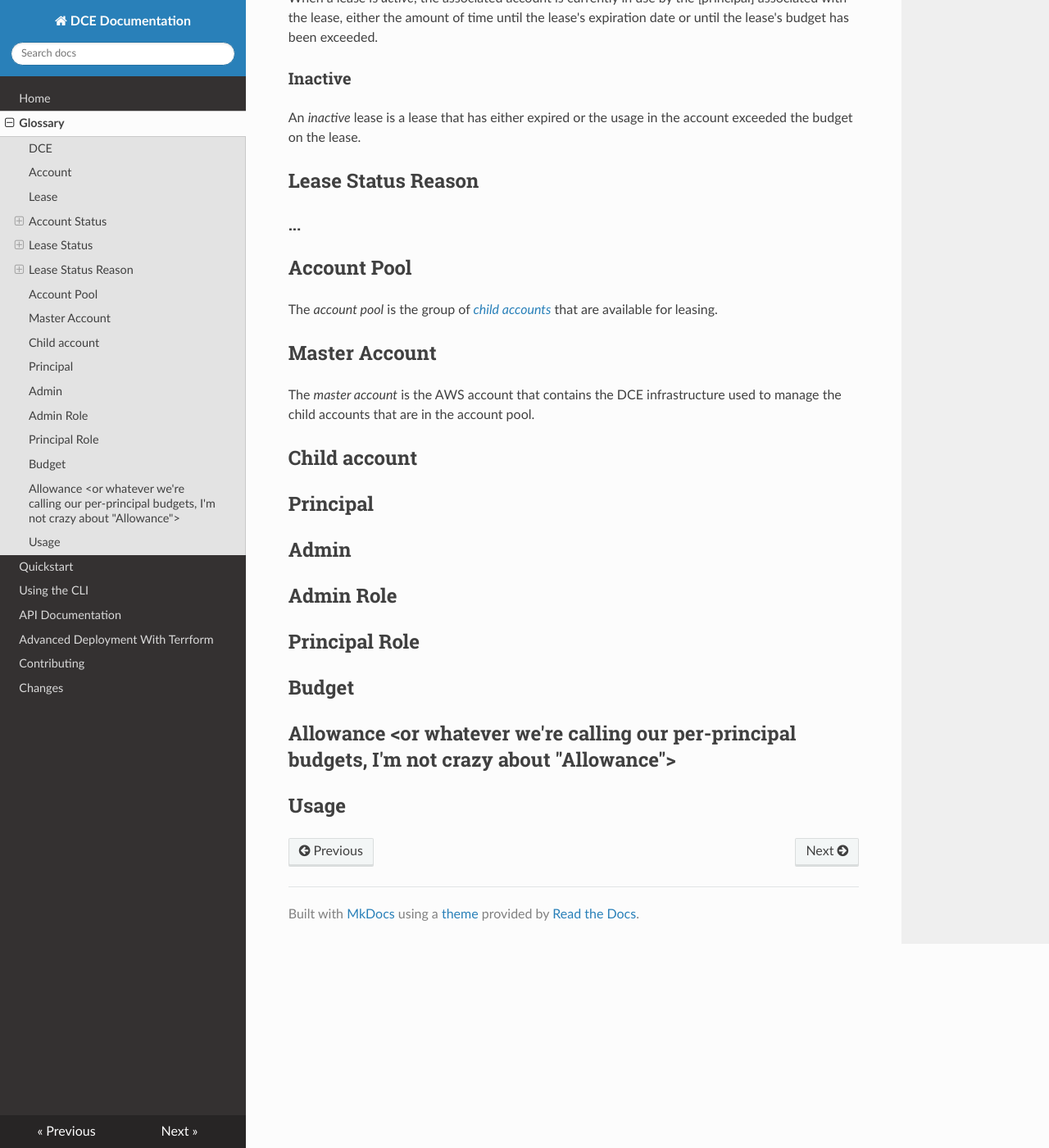
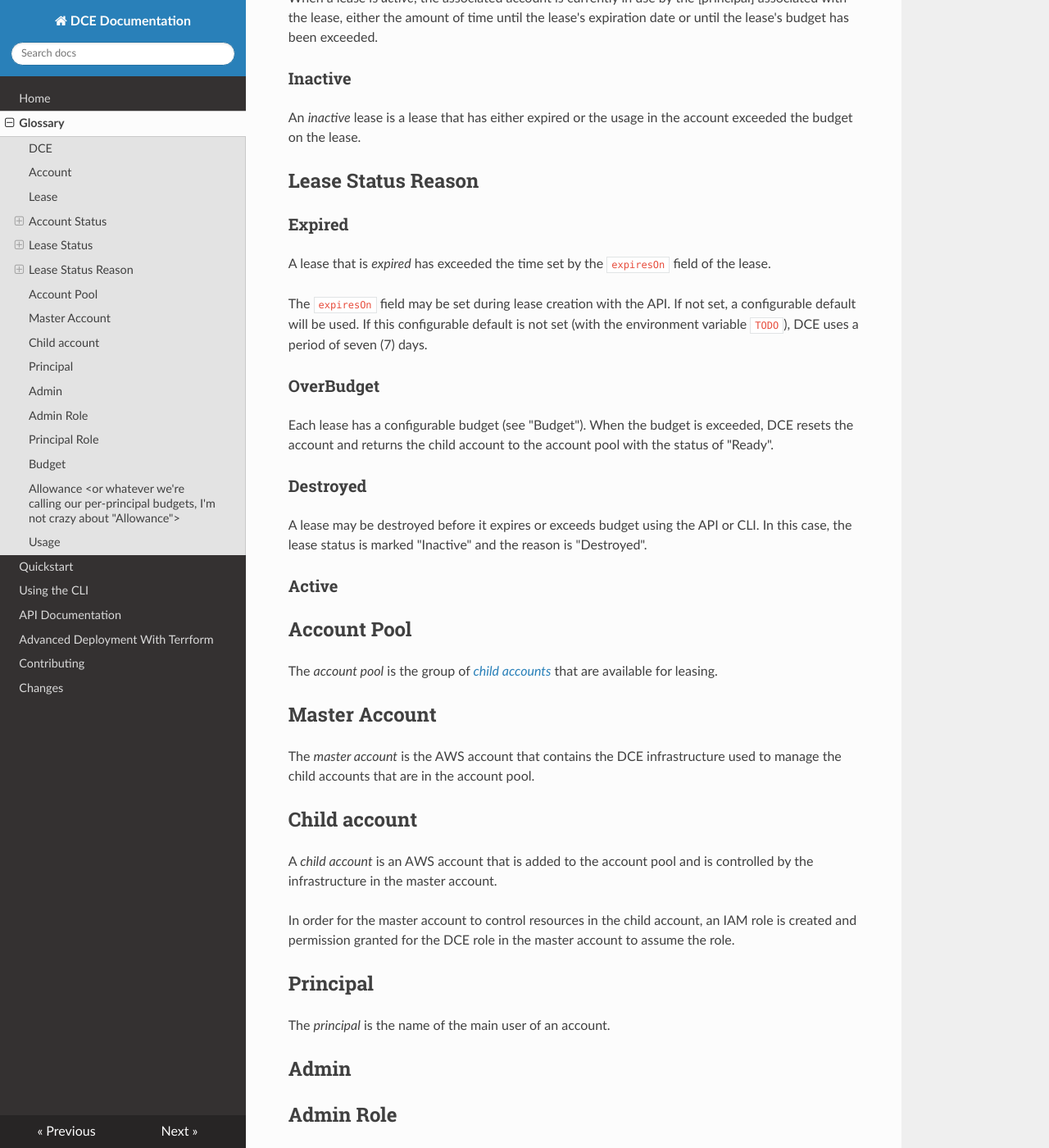
Before and after one commit to Optum/dce, an MkDocs documentation site: the page built from docs/glossary.md, in a window 1280 px wide and 1400 px high, scrolled down 1159 px. Shown: the whole window at 82% size. Built offline with MkDocs 1.6.1, drawn with Linux system fonts in a browser that asks for light colours; nearby versions of some CDN libraries; some of the changed text lies outside the part shown.

Commit message:
WIP: more work on glossary, index, and other documentation.
Signed-off-by: Nathan A. Good <nathan.a.good@gmail.com>

```diff
--- a/docs/glossary.md
+++ b/docs/glossary.md
@@ -45,7 +45,33 @@ An _inactive_ lease is a lease that has either expired or the usage in the
 account exceeded the budget on the lease.
 
 ## Lease Status Reason
-### ...
+
+### Expired
+
+A lease that is _expired_ has exceeded the time set by the `expiresOn` field
+of the lease.
+
+The `expiresOn` field may be set during lease creation with the
+API. If not set, a configurable default will be used. If this configurable
+default is not set (with the environment variable `TODO`), DCE uses a period of
+seven (7) days.
+
+### OverBudget
+
+Each lease has a configurable budget (see "Budget"). When the budget is
+exceeded, DCE resets the account and returns the child account to the
+account pool with the status of "Ready".
+
+### Destroyed
+
+A lease may be destroyed before it expires or exceeds budget using the API
+or CLI. In this case, the lease status is marked "Inactive" and the reason
+is "Destroyed".
+
+### Active
+
+
+
 ## Account Pool
 
 The _account pool_ is the group of _[child accounts](#child-accounts)_ that
@@ -58,12 +84,39 @@ used to manage the child accounts that are in the account pool.
 
 ## Child account
 
+A _child account_ is an AWS account that is added to the account pool and is
+controlled by the infrastructure in the master account.
+
+In order for the master account to control resources in the child account, an
+IAM role is created and permission granted for the DCE role in the master
+account to assume the role.
+
+## Principal
+
+The _principal_ is the name of the main user of an account.
+
+## Admin
 
 
-## Principal
-## Admin
 ## Admin Role
+
+The _admin role_ is the role in the master account assumed by DCE to obtain
+access to resources in both the master and the child accounts.
+
 ## Principal Role
+
+The _principal role_ is the IAM role in the child account that DCE will assume
+in order to do its work, such as reseting the resources in the account.
+
 ## Budget
+
+A _budget_ is a fixed amount of spending that can be associated with an account
+lease. Once the amount in the budget has been exceeded, DCE will reset the
+account by deleting all of the resources in the account. Once the resources have
+been deleted, the account will be added back to the account pool and marked as
+_Ready_ so that it may be leased again.
+
 ## Allowance <or whatever we're calling our per-principal budgets, I'm not crazy about "Allowance">
 ## Usage
+
+In DCE, _usage_ refers to the cost of running AWS resources in the accounts.
```
Also changed, not shown: docs/index.md (+6 -5 lines), docs/quickstart.md (+18 -21 lines), docs/using-the-cli.md (line endings or trailing spaces).
